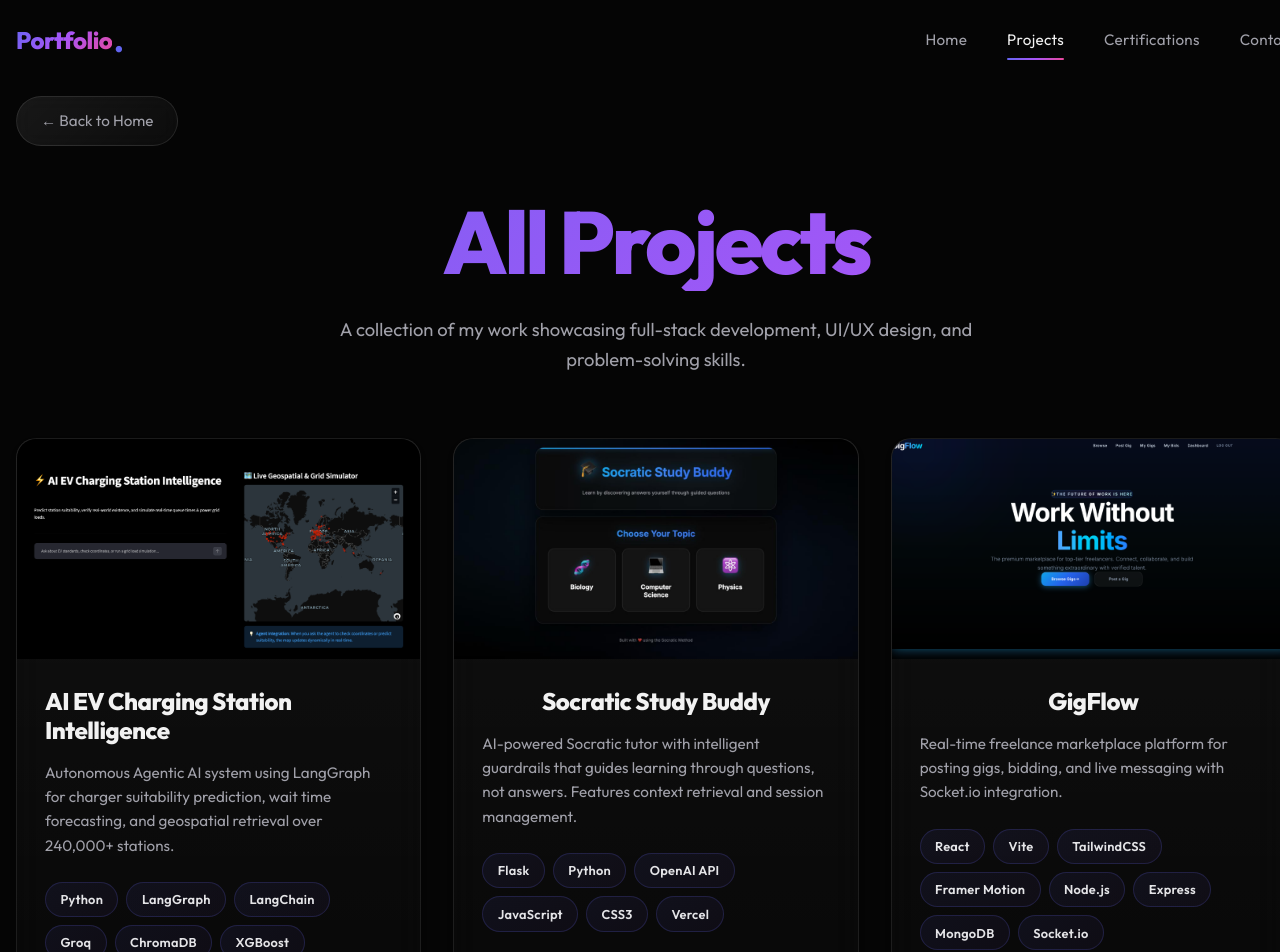
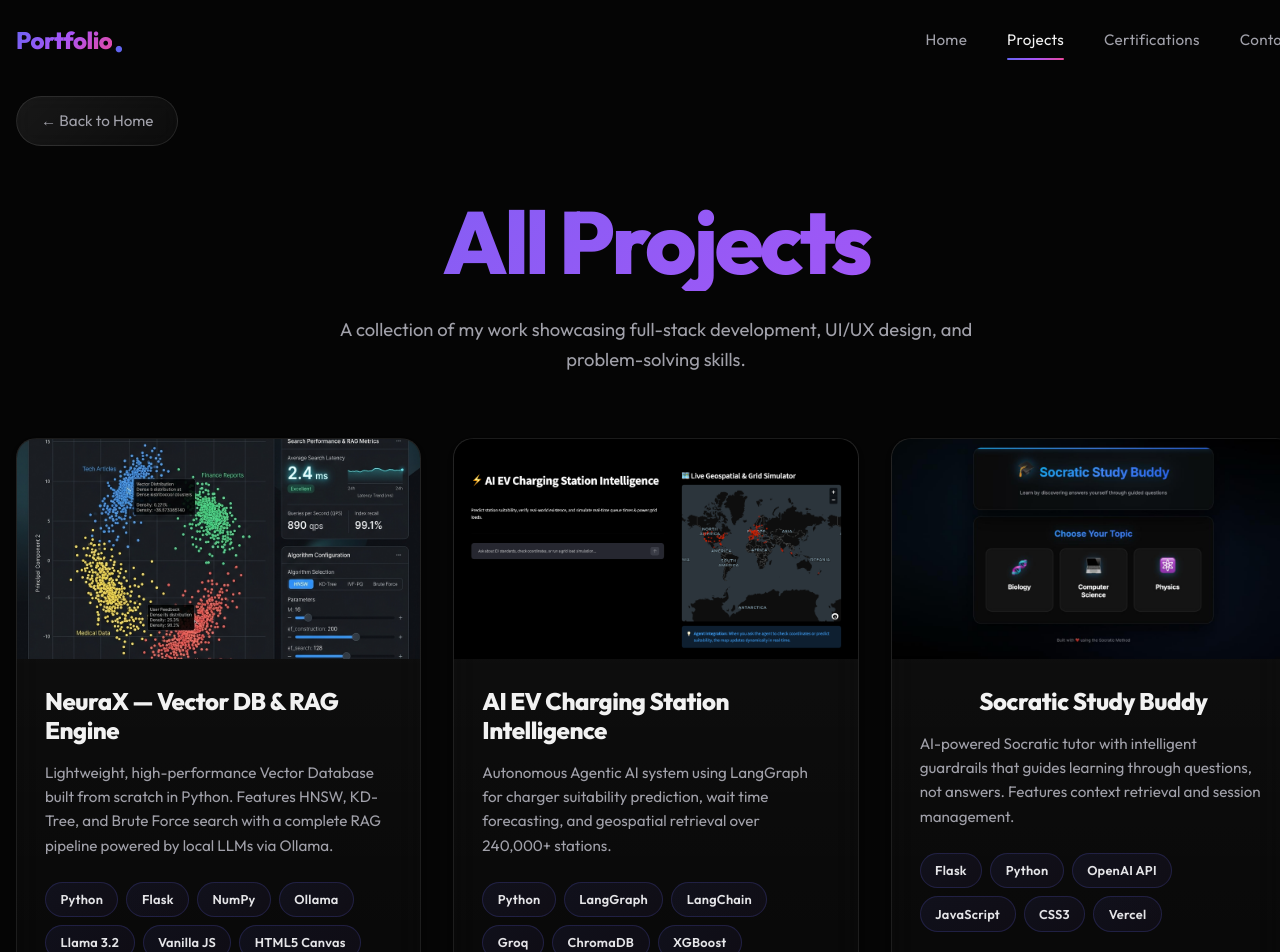
Before and after one commit to adnan275/portfolio, a React (Vite) app: page /projects in a window 1280 px wide. Shown: the top 952 px of the page. Built offline with nearby package versions, Linux system fonts and the light colour scheme.

Commit message:
feat: add NeuraX project to portfolio

```diff
--- a/src/pages/ProjectsPage.jsx
+++ b/src/pages/ProjectsPage.jsx
@@ -7,6 +7,13 @@ import '../styles/ProjectsPage.css';
 import '../styles/Projects.css';
 
 const projects = [
+    {
+        title: 'NeuraX — Vector DB & RAG Engine',
+        description: 'Lightweight, high-performance Vector Database built from scratch in Python. Features HNSW, KD-Tree, and Brute Force search with a complete RAG pipeline powered by local LLMs via Ollama.',
+        tags: ['Python', 'Flask', 'NumPy', 'Ollama', 'Llama 3.2', 'Vanilla JS', 'HTML5 Canvas'],
+        link: 'https://huggingface.co/spaces/rizzzvi/NeuraX',
+        image: '/projects/neurax.png'
+    },
     {
         title: 'AI EV Charging Station Intelligence',
         description: 'Autonomous Agentic AI system using LangGraph for charger suitability prediction, wait time forecasting, and geospatial retrieval over 240,000+ stations.',
```
Also changed, not shown: src/sections/Projects.jsx (+7 -0 lines), public/projects/neurax.png (added).
